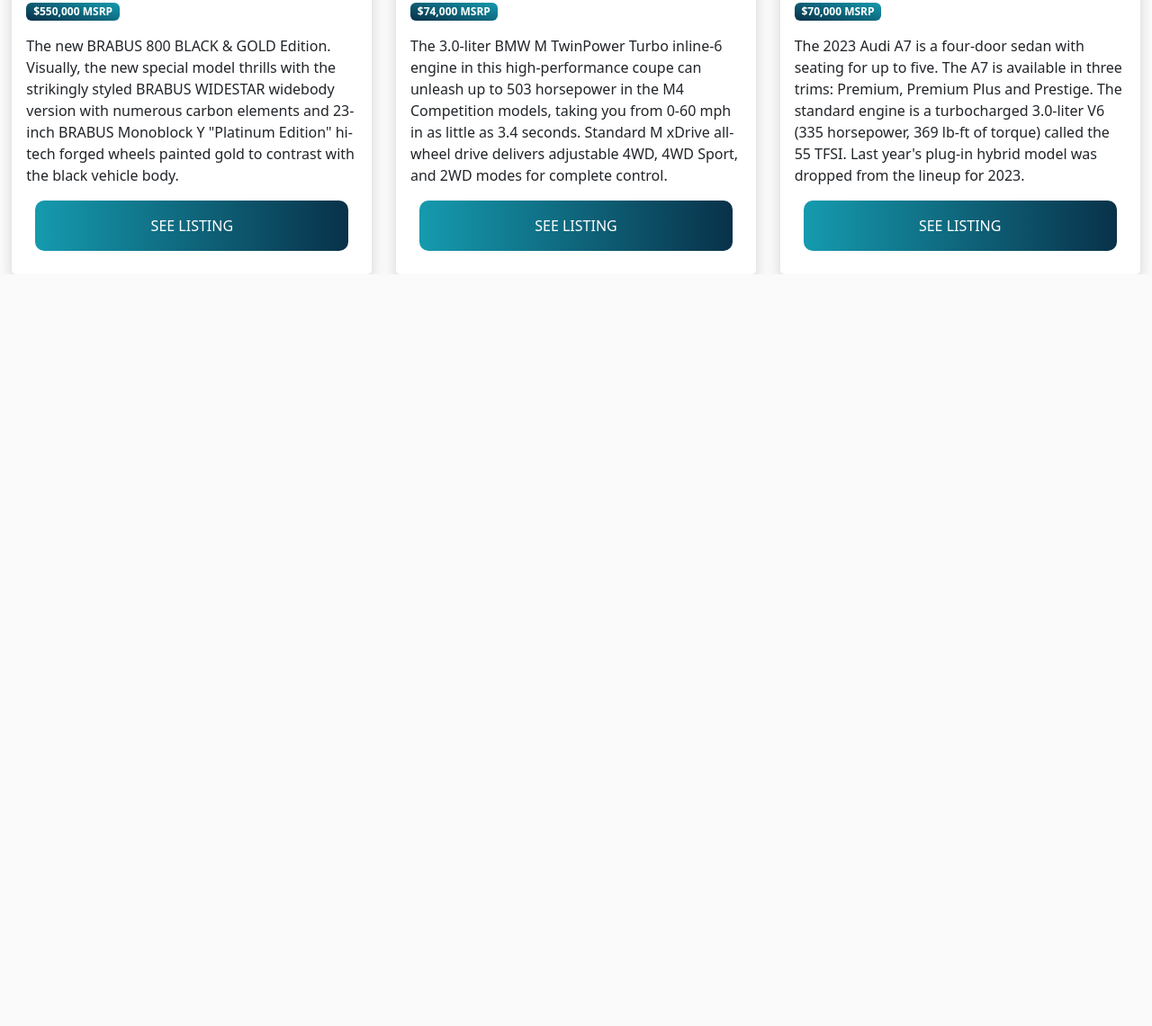
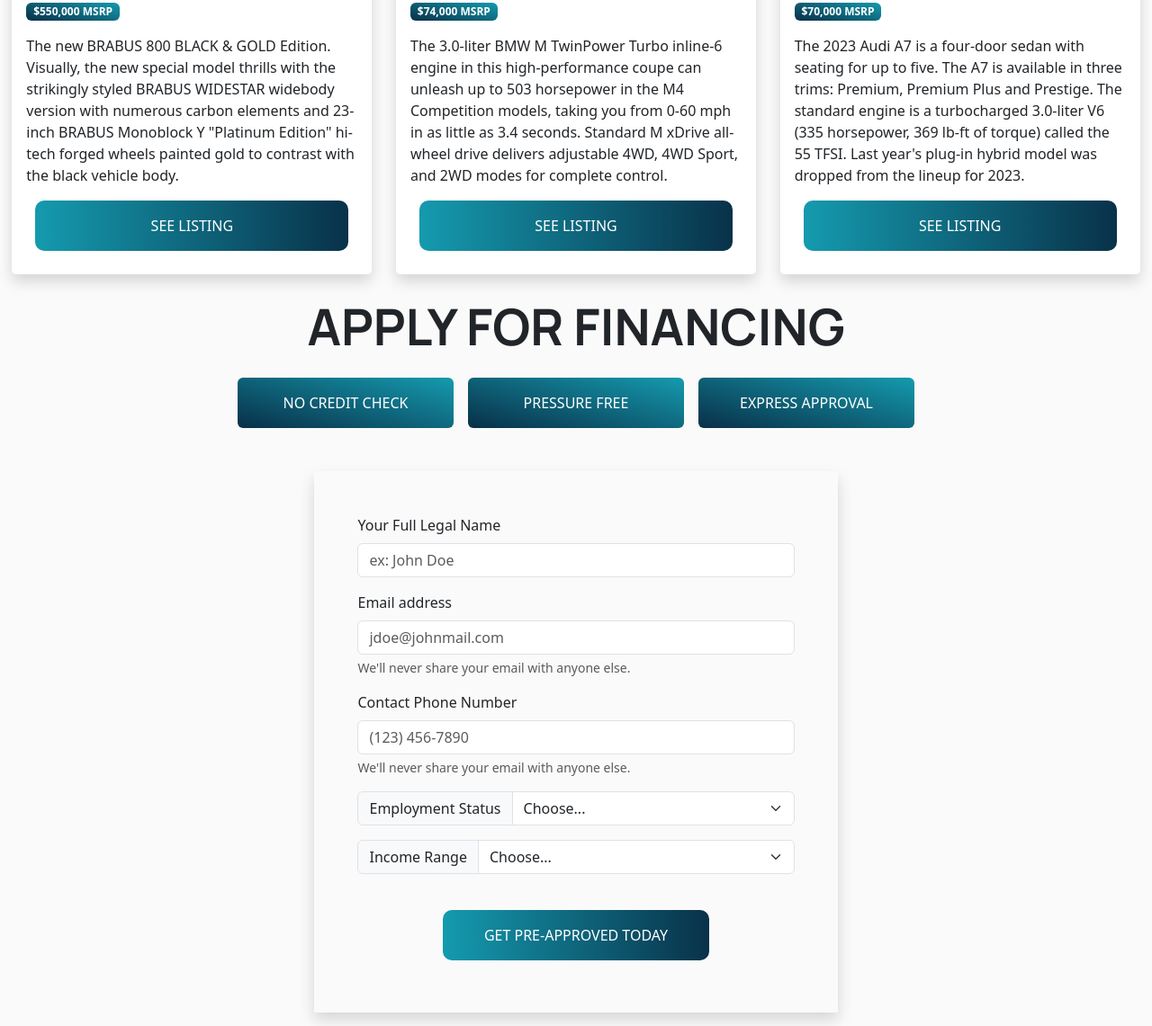
Before and after one commit to KuzneY2K/magic-auto-sales, a plain HTML site: page index.html in a window 1280 px wide. Shown: the part 1659-2800 px from the top of the page at 90% size. Before the commit the page ends 1964 px from the top, so only its background shows below. Drawn offline with nearby package versions, Linux system fonts and the light colour scheme; a web font is replaced by a local one.

Commit message:
added animations, looks solid 👍

```diff
--- a/index.html
+++ b/index.html
@@ -23,12 +23,14 @@
         rel="stylesheet">
     <link rel="stylesheet" href="./MY UTILS/CSS UTILS/GRADIENT BUTTONS/Hover Gradients Buttons 2 (OVER KILL).css">
     <link rel="stylesheet" href="./MY UTILS/CSS UTILS/CARDS/DASHBOARD CARDS/Gradient Dashboard Cards.css">
+    <link rel="stylesheet" href="https://cdnjs.cloudflare.com/ajax/libs/animate.css/4.1.1/animate.min.css" />
 </head>
 
 <body class="m-0 p-0">
     <header class="sticky-top m-0 p-0">
         <nav class="navbar navbar-expand-lg bg-custom m-0 p-0 shadow">
-            <a href="#" class="navbar-brand m-0 p-0 ms-4 py-4 text-white fs-2"><i class="mdi mdi-car-2-plus"></i> MAGIC
+            <a href="#" class="navbar-brand m-0 p-0 ms-4 py-4 text-white fs-2 animate__animated animate__fadeInRight"><i
+                    class="mdi mdi-car-2-plus"></i> MAGIC
                 AUTO
                 SALES</a>
             <button class="navbar-toggler me-3" type="button" data-bs-toggle="collapse" data-bs-target="#mainNavbar"
@@ -36,7 +38,7 @@
                 <span class="navbar-toggler-icon"></span>
             </button>
             <div class="collapse navbar-collapse justify-content-md-end m-0 p-0" id="mainNavbar">
-                <ul class="navbar-nav m-0 p-0 me-1">
+                <ul class="navbar-nav m-0 p-0 me-1 ps-5 mb-5 mb-md-0 animate__animated animate__fadeInLeft">
                     <li class="nav-item">
                         <a href="" class="nav-link fs-4 text-white me-3 nav-link-anim"><i class="mdi mdi-garage"></i>
                             Home</a>
@@ -68,11 +70,16 @@
         <section class="row p-0 m-0">
             <div class="col-12 p-0 m-0 banner shadow">
                 <div class="banner-text-container d-flex flex-row justify-content-center">
-                    <h1 class="banner-title text-white px-3">FIND YOUR DREAM RIDE</h1>
-                    <h3 class="banner-subtitle text-white px-3">With our top tier selection of vehicles and world class
+                    <h1 class="banner-title text-white px-3 animate__animated animate__fadeInDownBig">FIND YOUR DREAM
+                        RIDE</h1>
+                    <h3 class="banner-subtitle text-white px-3 animate__animated animate__lightSpeedInLeft">With our
+                        top
+                        tier selection of vehicles and world class
                         financing <br>We'll have you sold before you even walk through the front
                         door.</h3>
-                    <button class="btn btn-grad get-started-btn position-absolute">GET STARTED</button>
+                    <button
+                        class="btn btn-grad get-started-btn position-absolute animate__animated animate__jackInTheBox">GET
+                        STARTED</button>
                 </div>
             </div>
         </section>
@@ -84,7 +91,7 @@
                     <div class="card-block">
                         <h6 class="m-0 p-0 fs-5">Financing Available By</h6>
                         <h2 class="text-right"><i class="f-left"></i><span>16 <i class="mdi mdi-bank"></i></span></h2>
-                        <p class="m-0 p-0 fs-5">Local Banks / No Credit Check</p>
+                        <p class="m-0 p-0 fs-5">Local Banks / Credit Unions</p>
                     </div>
                 </div>
             </div>
@@ -173,6 +180,63 @@
                 </div>
             </div>
         </section>
+        <!-- FORM -->
+        <section class="row p-0 m-0">
+            <div class="col-12 p-0 m-0">
+                <h1 class="product-header text-center mt-4">APPLY FOR FINANCING</h1>
+                <div class="hstack gap-3 d-flex justify-content-center d-flex flex-column flex-md-row mt-4">
+                    <div class="p-2 bg-custom text-white rounded p-3 fin-pills">NO CREDIT CHECK</div>
+                    <div class="p-2 bg-custom text-white rounded p-3 fin-pills">PRESSURE FREE</div>
+                    <div class="p-2 bg-custom text-white rounded p-3 fin-pills">EXPRESS APPROVAL</div>
+                </div>
+            </div>
+            <div class="col-12 p-0 m0 d-flex justify-content-center mt-5">
+                <form class="shadow p-5 mb-5">
+                    <div class="mb-3">
+                        <label for="fullNameInput" class="form-label">Your Full Legal Name</label>
+                        <input type="text" class="form-control" id="exampleInputEmail1" aria-describedby="emailHelp"
+                            required minlength="4" placeholder="ex: John Doe">
+                    </div>
+                    <div class="mb-3">
+                        <label for="emailInput" class="form-label">Email address</label>
+                        <input type="email" class="form-control" id="emailInput" aria-describedby="emailHelp" required
+                            minlength="4" placeholder="jdoe@johnmail.com">
+                        <div id="emailHelp" class="form-text">We'll never share your email with anyone else.</div>
+                    </div>
+                    <div class="mb-3">
+                        <label for="emailInput" class="form-label">Contact Phone Number</label>
+                        <input type="number" class="form-control" id="phoneInput" aria-describedby="emailHelp" required
+                            minlength="4" placeholder="(123) 456-7890">
+                        <div id="emailHelp" class="form-text">We'll never share your email with anyone else.</div>
+                    </div>
+                    <div class="input-group mb-3">
+                        <label class="input-group-text" for="inputGroupSelect01">Employment Status</label>
+                        <select class="form-select" id="inputGroupSelect01" required>
+                            <option selected>Choose...</option>
+                            <option value="1">Full Time Employment</option>
+                            <option value="2">Part Time Employment</option>
+                            <option value="3">Unemployed</option>
+                            <option value="3">Unemployed w/ Benefits</option>
+                            <option value="3">Active Duty or Title 10 Active Guard</option>
+                        </select>
+                    </div>
+                    <div class="input-group mb-3">
+                        <label class="input-group-text" for="inputGroupSelect01">Income Range</label>
+                        <select class="form-select" id="inputGroupSelect01" required>
+                            <option selected>Choose...</option>
+                            <option value="1">$0 - $20,000</option>
+                            <option value="2">$20,000 - $40,000</option>
+                            <option value="3">$40,000 - $60,000</option>
+                            <option value="3">$60,000 - $80,000</option>
+                            <option value="3">$80,000 - $100,000+</option>
+                        </select>
+                    </div>
+                    <div class="d-flex flex-row justify-content-center">
+                        <button type="submit" class="btn btn-grad mt-4">GET PRE-APPROVED TODAY</button>
+                    </div>
+                </form>
+            </div>
+        </section>
     </main>
 
 </body>
--- a/style.css
+++ b/style.css
@@ -58,6 +58,11 @@
     scale: 1.05;
 }
 
+.fin-pills {
+    width: 15rem;
+    text-align: center;
+}
+
 /* MEDIA RULES */
 
 @media (max-width: 768px) {
```
Also changed, not shown: 1 other file.
